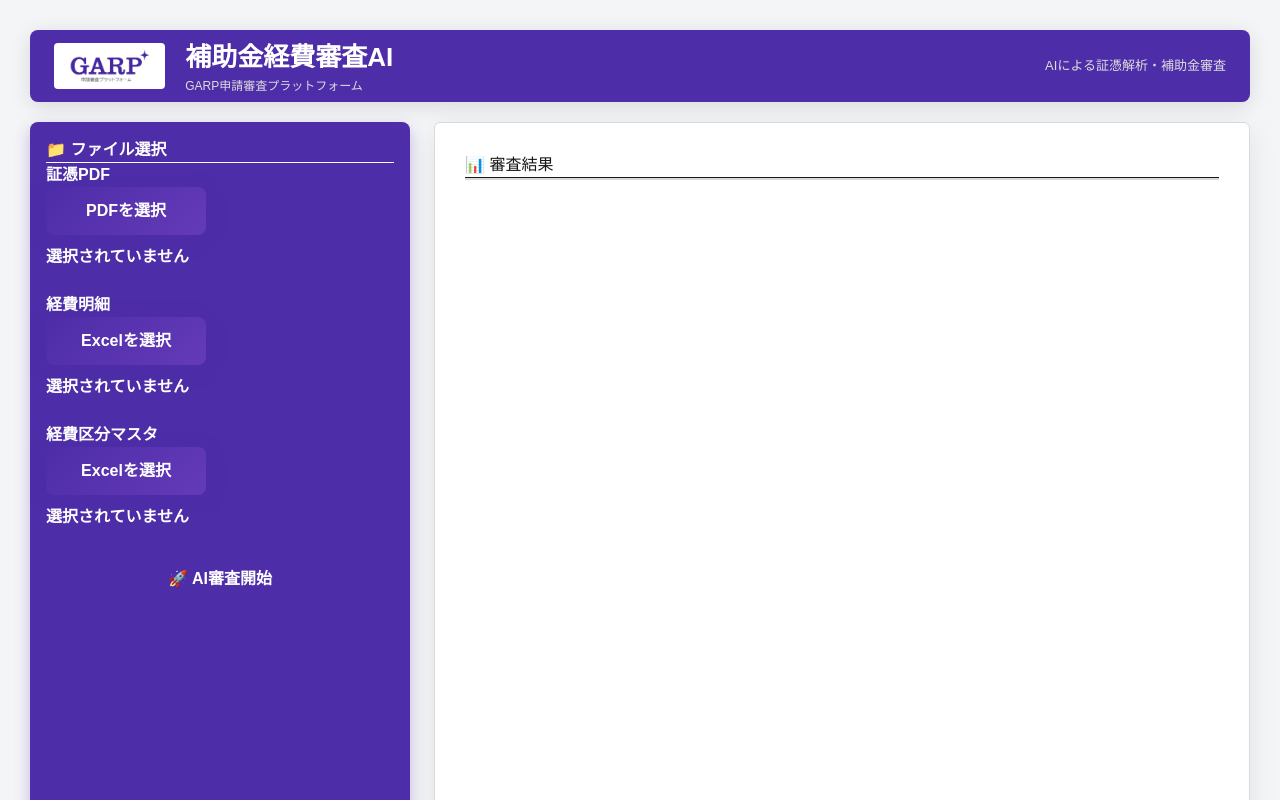
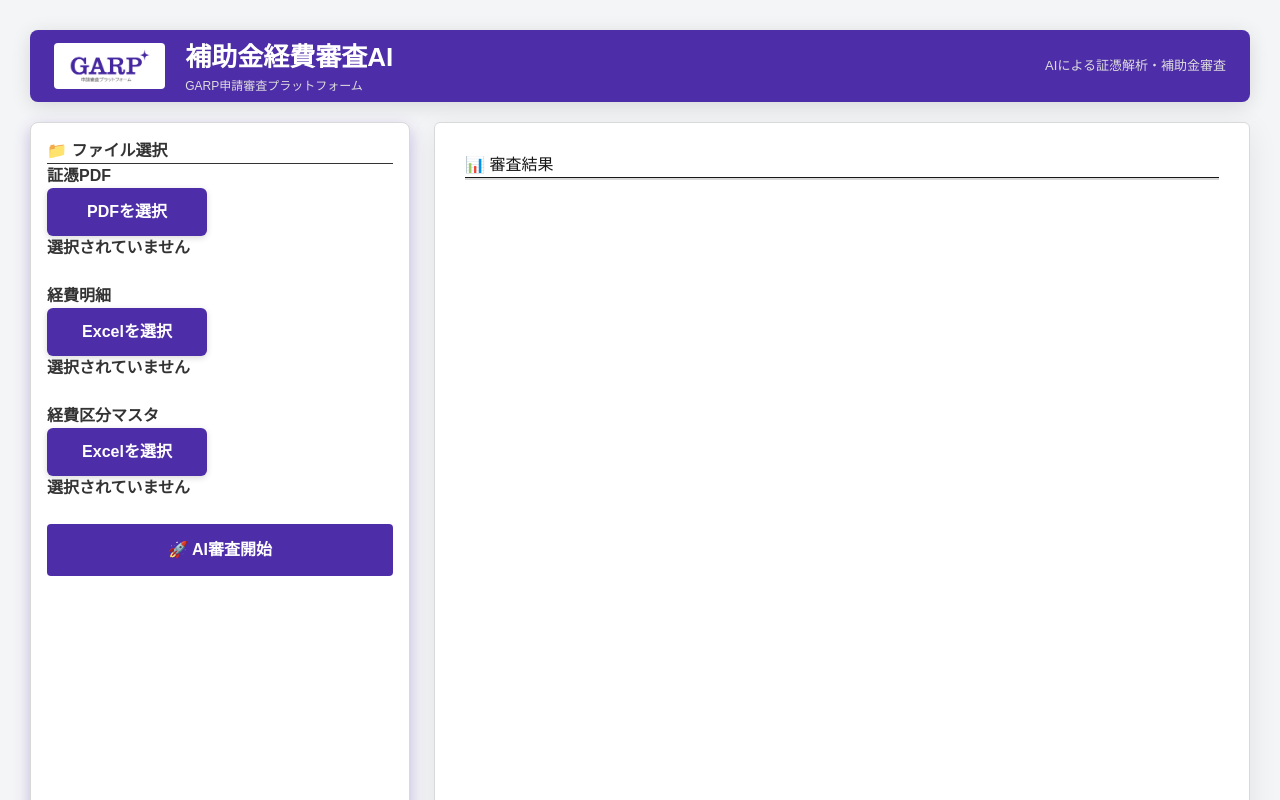
Before and after one commit to takakuwakeita-coder/difyExamination, a Next.js app: page / in a window 1280 px wide. Shown: the top 800 px of the page. Built offline with nearby package versions, Linux system fonts and the light colour scheme.

Commit message:
fix merge conflict

```diff
--- a/app/page.tsx
+++ b/app/page.tsx
@@ -26,21 +26,18 @@ export default function Home() {
   const [result, setResult] =
     useState("");
 
-  const buttonStyle: React.CSSProperties = {
+ const buttonStyle: React.CSSProperties = {
   display: "inline-block",
   padding: "12px 24px",
-  background:
-    "linear-gradient(135deg,#4E2DA8,#643AB8)",
+  background: "#4E2DA8",
   color: "#fff",
-  borderRadius: "8px",
+  borderRadius: "6px",
   cursor: "pointer",
-  marginBottom: "10px",
   fontWeight: 600,
   width: "160px",
   textAlign: "center",
-  border: "none",
   boxShadow:
-    "0 4px 20px rgba(78,45,168,0.25)"
+    "0 2px 6px rgba(0,0,0,0.15)"
 };
 
 
@@ -270,9 +267,9 @@ setResult(
         style={{
   width: "100%",
   padding: "16px",
-  background: "#4E2DA8",
-  color: "#fff",
-  border: "none",
+  background:"#ffffff",
+color:"#333",
+border:"1px solid #d9d9d9",
   borderRadius: "8px",
   fontSize: "16px",
   fontWeight: 700,
@@ -310,15 +307,17 @@ setResult(
                 <div
                   key={i}
                   style={{
-                    background:
-                      "#eef5ff",
-                    padding: "8px",
-                    marginTop: "5px",
-                    borderRadius:
-                      "8px",
-                    fontSize:
-                      "13px"
-                  }}
+  width:"100%",
+  padding:"16px",
+  background:"#ff9800",
+  color:"#fff",
+  border:"none",
+  borderRadius:"6px",
+  fontWeight:700,
+  fontSize:"16px",
+  cursor:"pointer"
+}}
+
                 >
                   📄 {x.name}
                 </div>
```
